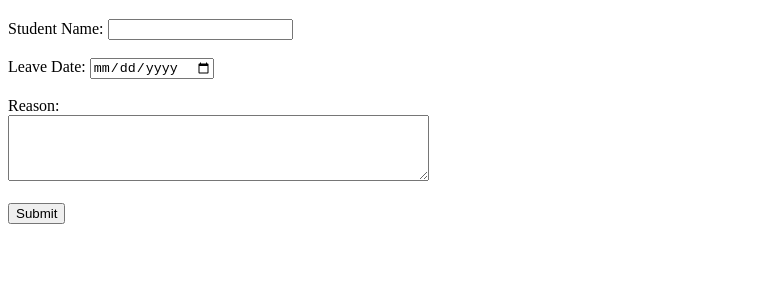
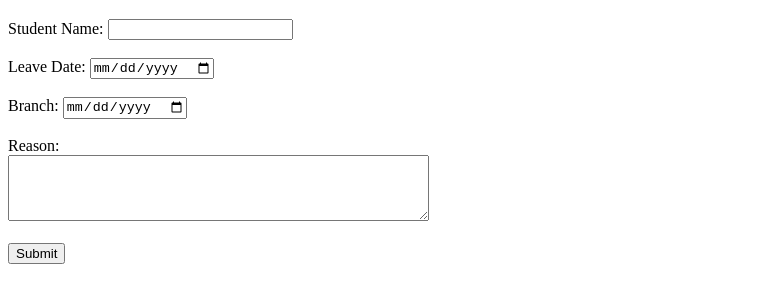
Before and after one commit to 22sruthi33/student-leave-system, a plain HTML site: page index.html in a window 1280 px wide. Shown: the part 61-364 px from the top of the page, without its empty margins (0-779 px from the left). Drawn offline with Linux system fonts and the light colour scheme.

Commit message:
Update index.html

```diff
--- a/index.html
+++ b/index.html
@@ -13,6 +13,9 @@
     <label for="leaveDate">Leave Date:</label>
     <input type="date" id="leaveDate" name="leaveDate"><br><br>
 
+     <label for="leaveDate">Branch:</label>
+    <input type="date" id="Branch" name="leaveDate"><br><br>
+
     <label for="reason">Reason:</label><br>
     <textarea id="reason" name="reason" rows="4" cols="50"></textarea><br><br>
 
```
